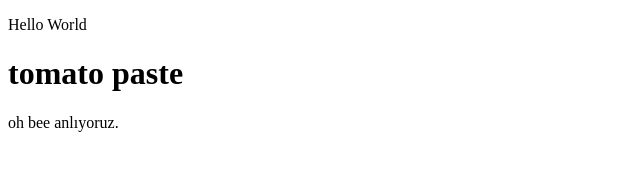
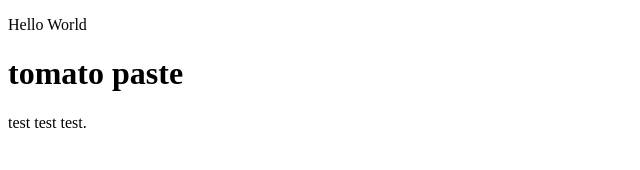
Before and after one commit to bengigo/practice-with-huseyin, a plain HTML site: page index.html in a window 1280 px wide. Shown: the full height of the page, 0-640 px from the left. Drawn offline with Linux system fonts and the light colour scheme.

Commit message:
Update index.html

```diff
--- a/index.html
+++ b/index.html
@@ -9,6 +9,6 @@
 <body>
     <p>Hello World</p>
     <h1>tomato paste</h1>
-    <p>oh bee anlıyoruz.</p>
+    <p>test test test.</p>
 </body>
 </html>
```
